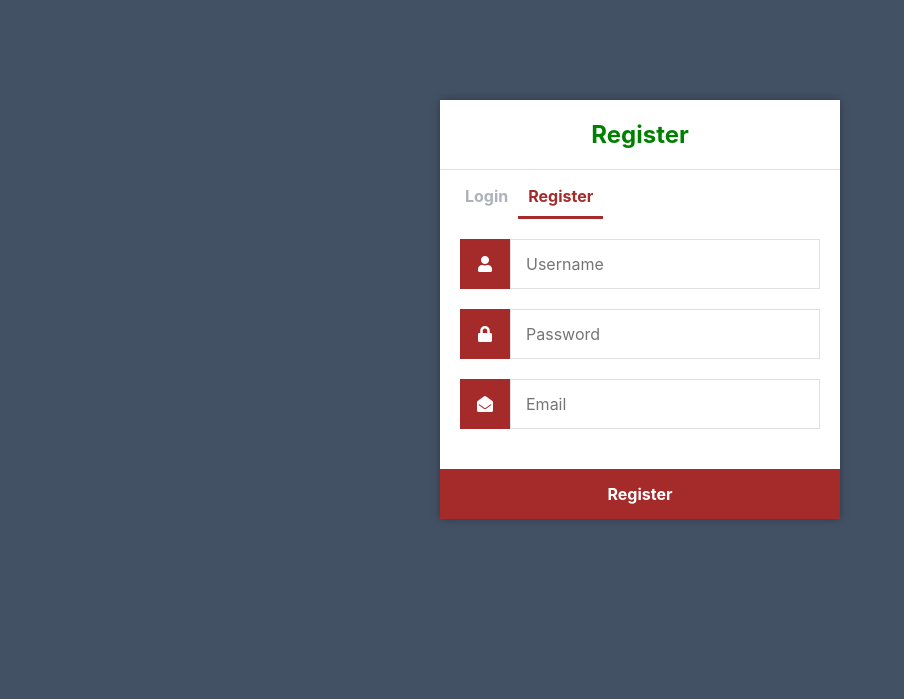
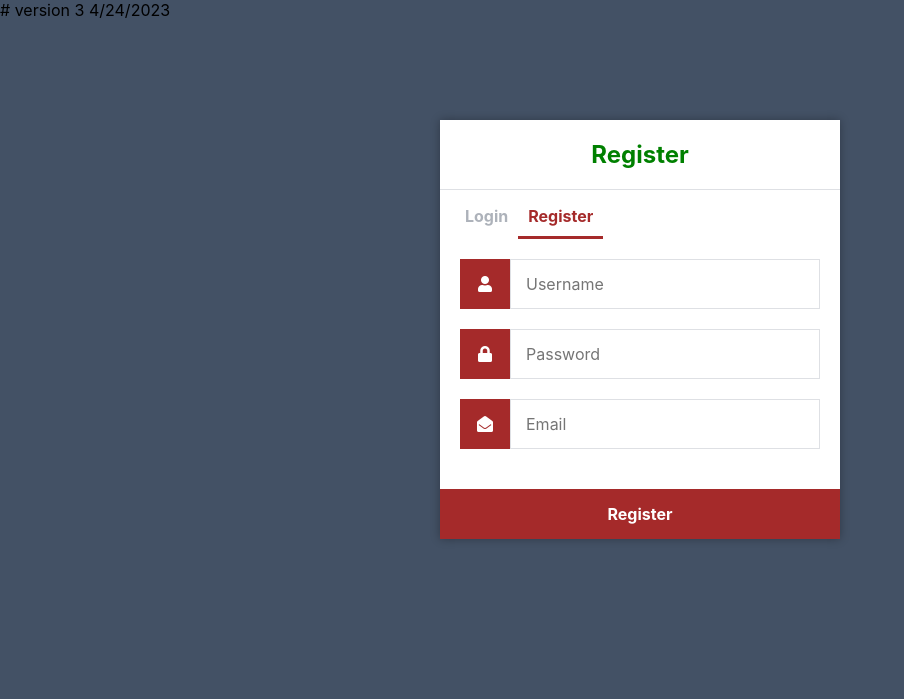
Before and after one commit to ritikanathani/BrewYork, a Flask app: page /login/register in a window 1280 px wide. Shown: the top 699 px of the page, without its empty margins (0-904 px from the left). Run offline with Flask 3, Linux system fonts and the light colour scheme.

Commit message:
Update register.html

```diff
--- a/FrontEnd/templates/register.html
+++ b/FrontEnd/templates/register.html
@@ -1,3 +1,5 @@
+# version 3 4/24/2023
+
 <!DOCTYPE html>
 <html>
 	<head>
```
